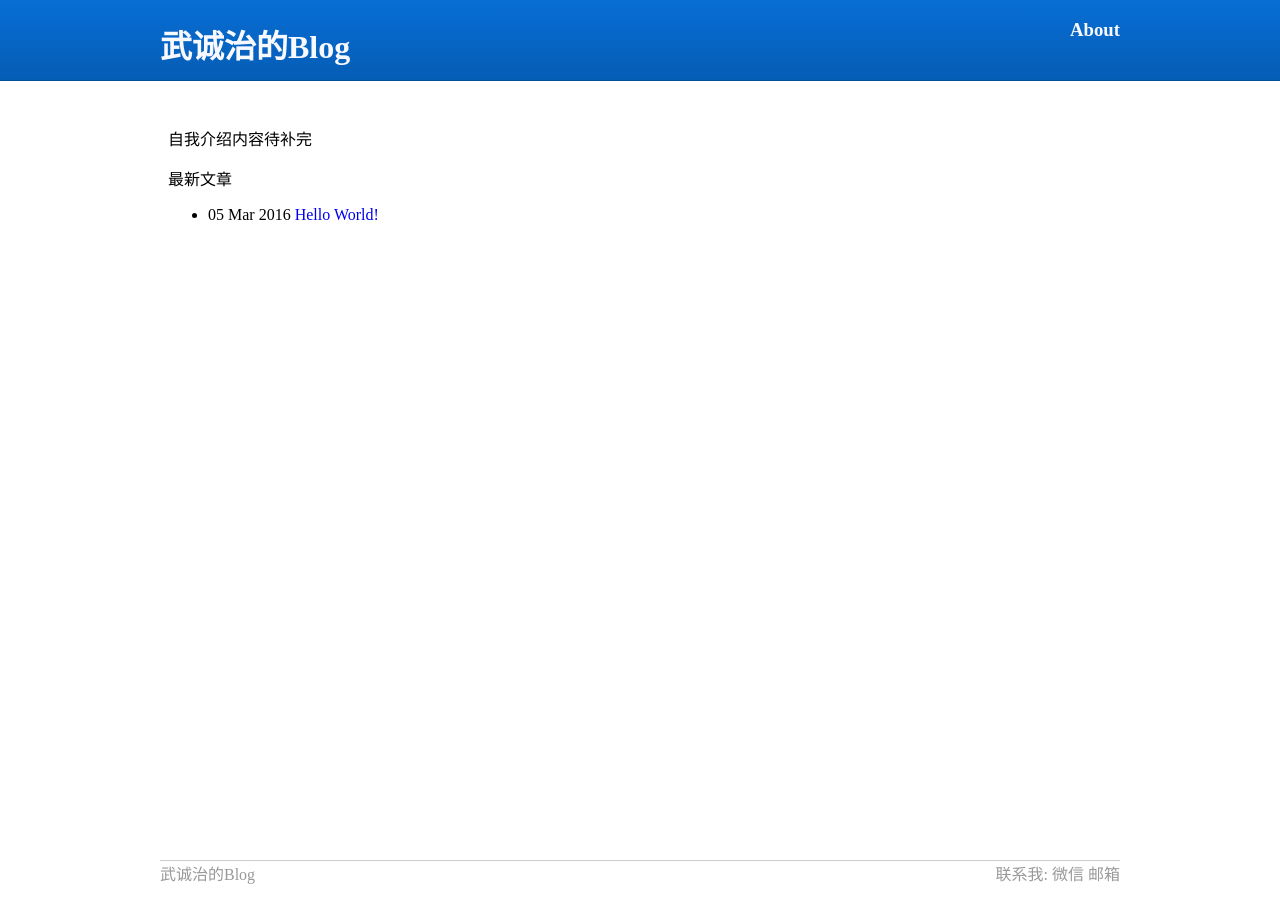
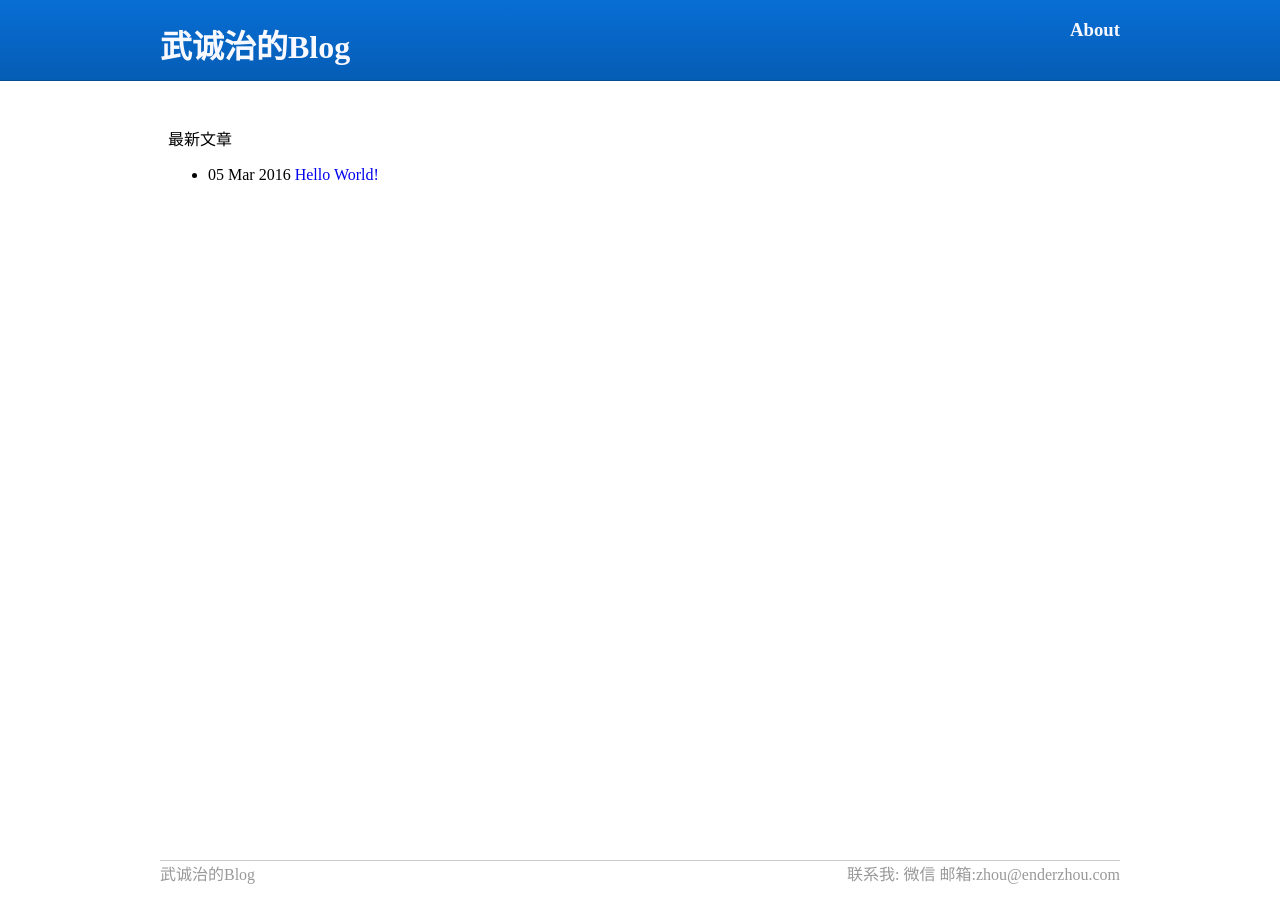
Before and after one commit to EnderZhou/EnderZhou, a Jekyll site: the page built from index.html, in a window 1280 px wide. Built offline with Jekyll 4.4.1, drawn with Linux system fonts in a browser that asks for light colours.

Commit message:
change html

```diff
--- a/_layouts/default.html
+++ b/_layouts/default.html
@@ -65,13 +65,21 @@
     border-top: 1px solid #ccc;
     color: #999
 }
+.c-foot a {
+    display: inline-block;
+    color:#999;
+}
+.c-foot a:hover {
+    color:#999;
+    text-decoration:underline;
+}
 
 </style>
 </head>
 <body>
 <div class="c-nav">
 	<div class ="c-top">
-		<a class="c-fl" href="http://www.enderzhou.com"><h1>武诚治的Blog</h1></a>
+		<a class="c-fl" href="http://blog.enderzhou.com"><h1>武诚治的Blog</h1></a>
         <a class="c-fr" href=""><h3>About</h3></a>
 	</div>
 </div>
@@ -86,7 +94,7 @@
         <div class="c-fr">
         <span >联系我:</span>
         <span >微信</span>
-        <span >邮箱</span>
+        <span ><a href="mailto:zhou@enderzhou.com">邮箱:zhou@enderzhou.com</a></span>
         </div>
     </div>
 </div>
--- a/index.html
+++ b/index.html
@@ -3,9 +3,9 @@
 title: 武诚治的Blog
 ---
 <!-- <h2>{{ page.title }}</h2> -->
-	<div class="self-introduction">
+<!-- 	<div class="self-introduction">
 	<p>自我介绍内容待补完</p>
-	</div>
+	</div> -->
 <p>最新文章</p>
 <ul>
 {% for post in site.posts %}
```
